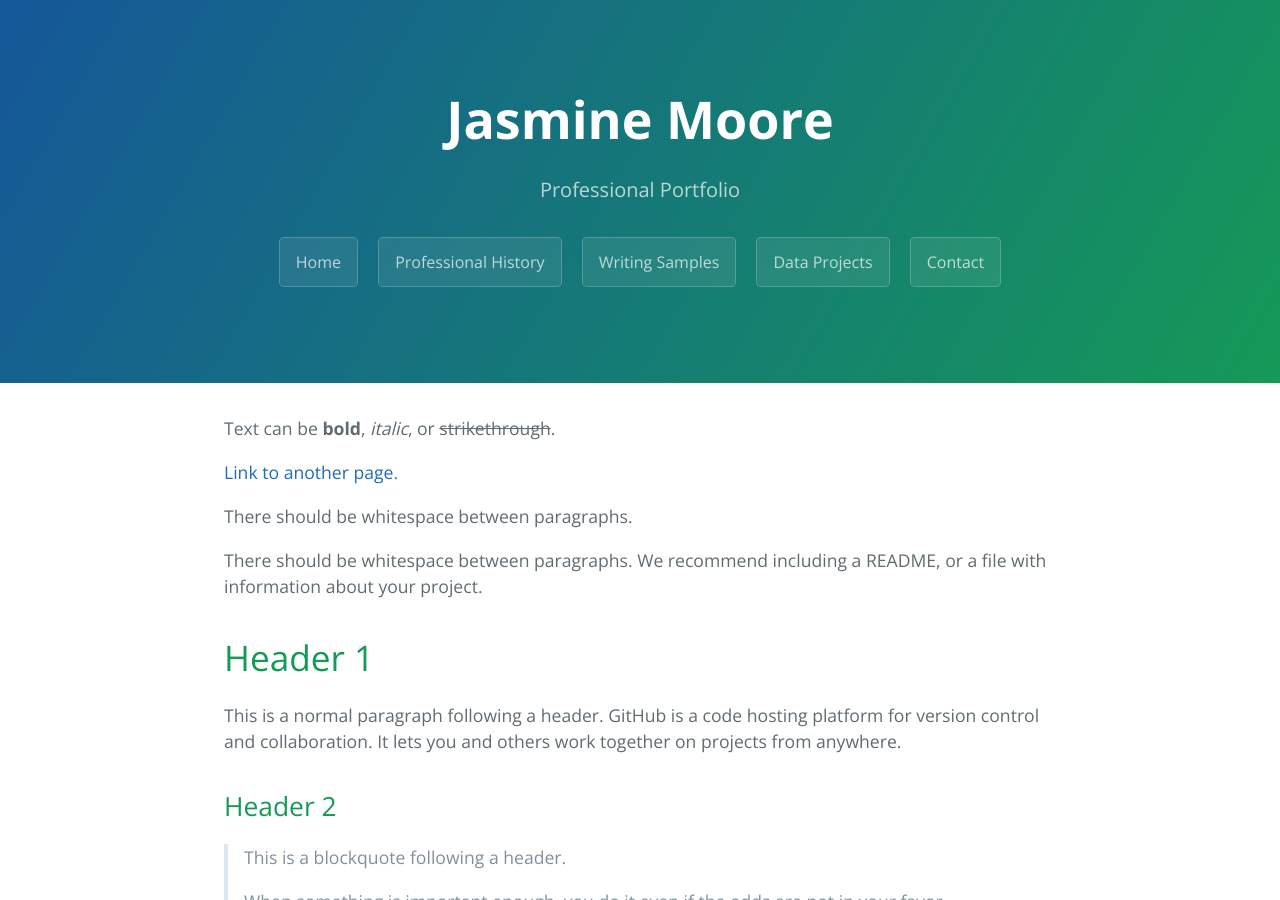
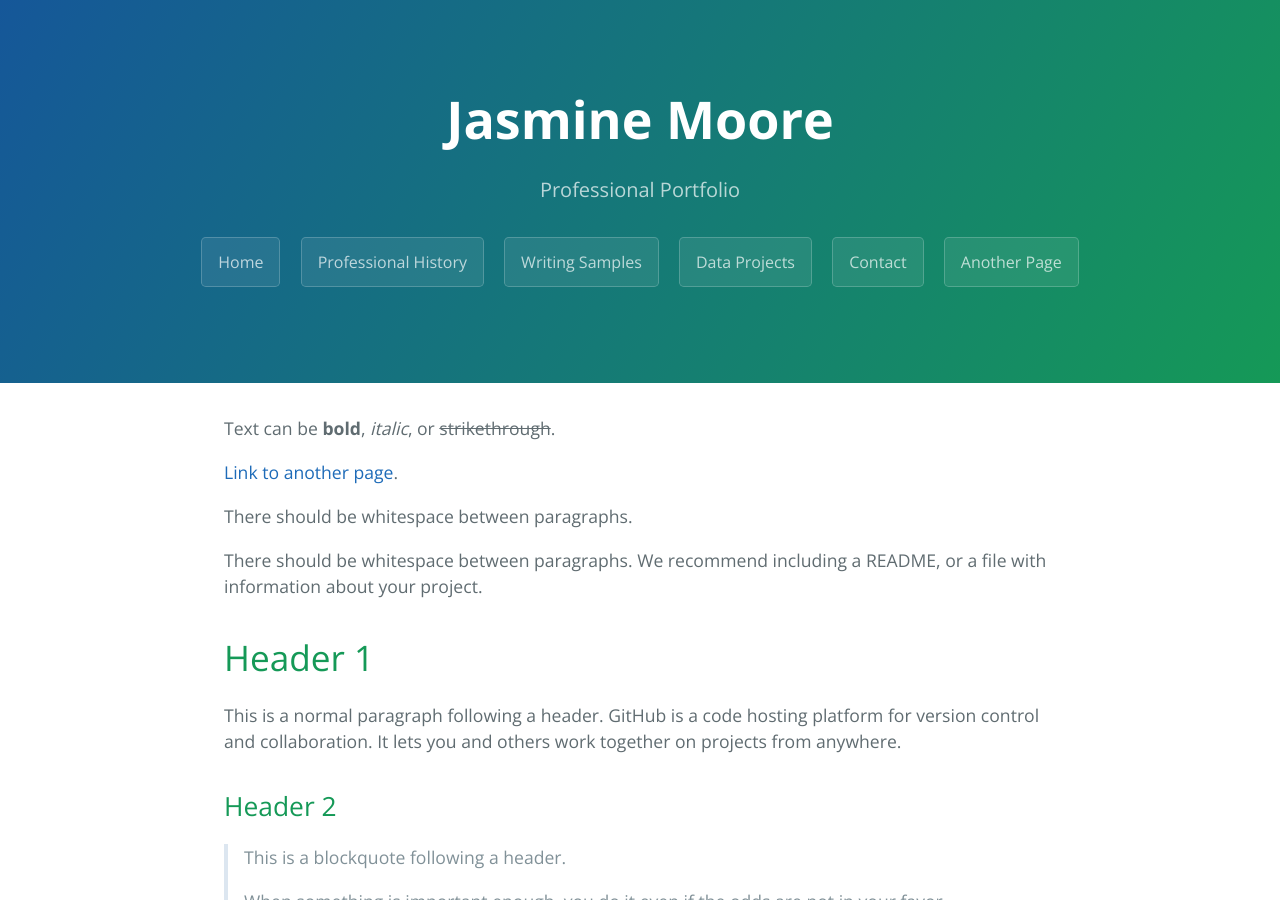
Before and after one commit to jasmine-shanay/portfolio, a Jekyll site: the page built from index.md, in a window 1280 px wide and 900 px high. Built offline with Jekyll 4.4.1, drawn with Linux system fonts in a browser that asks for light colours.

Commit message:
Update default.html

```diff
--- a/_layouts/default.html
+++ b/_layouts/default.html
@@ -26,6 +26,7 @@
         <a href="{{ site.github.writing_url }}" class="btn">Writing Samples</a>
         <a href="{{ site.github.data_url }}" class="btn">Data Projects</a>
         <a href="{{ site.github.contact_url }}" class="btn">Contact</a>
+        <a href="{{ site.github.another_url }}" class="btn">Another Page</a>
       {% endif %}
     </header>
 
```
